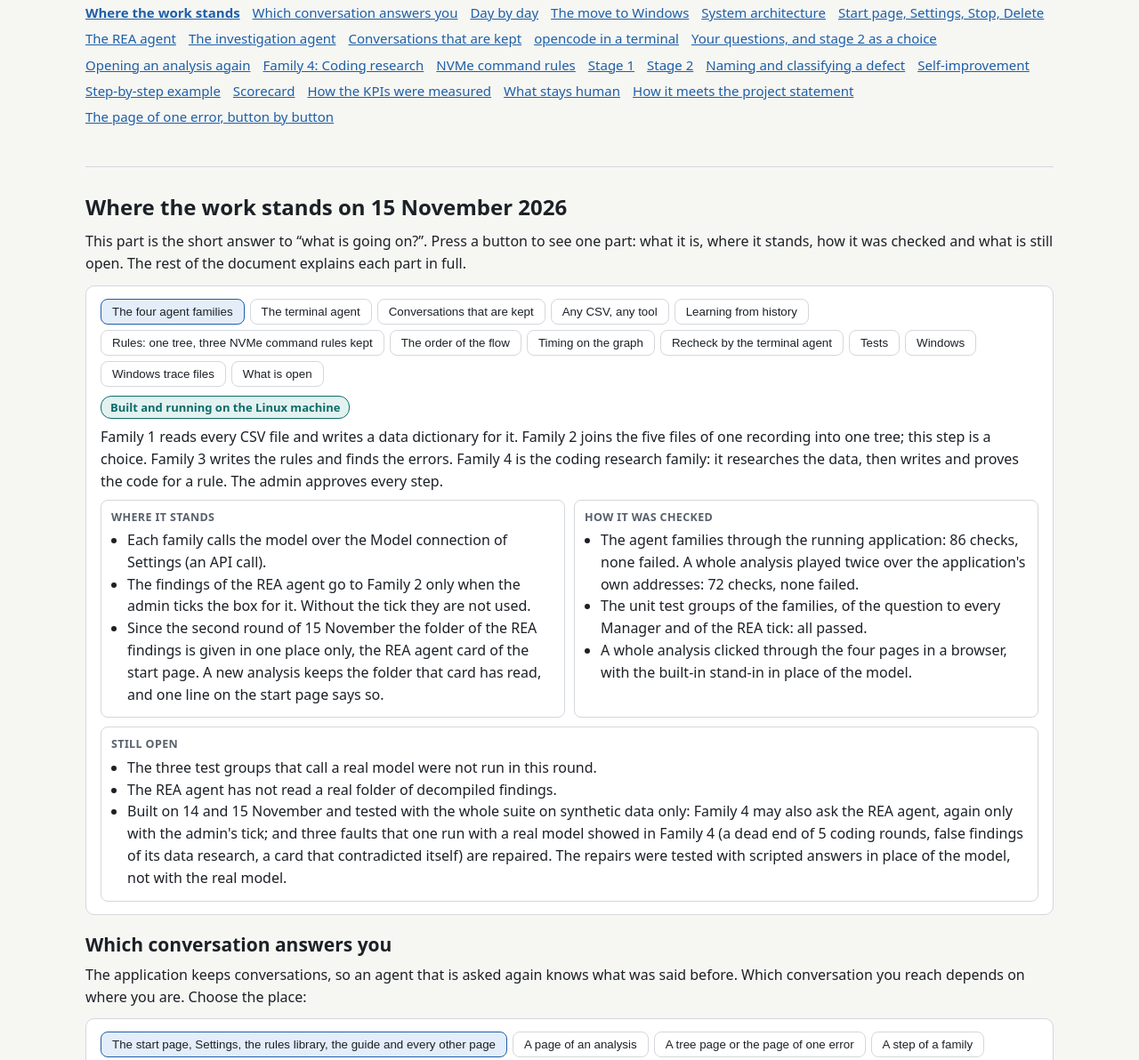
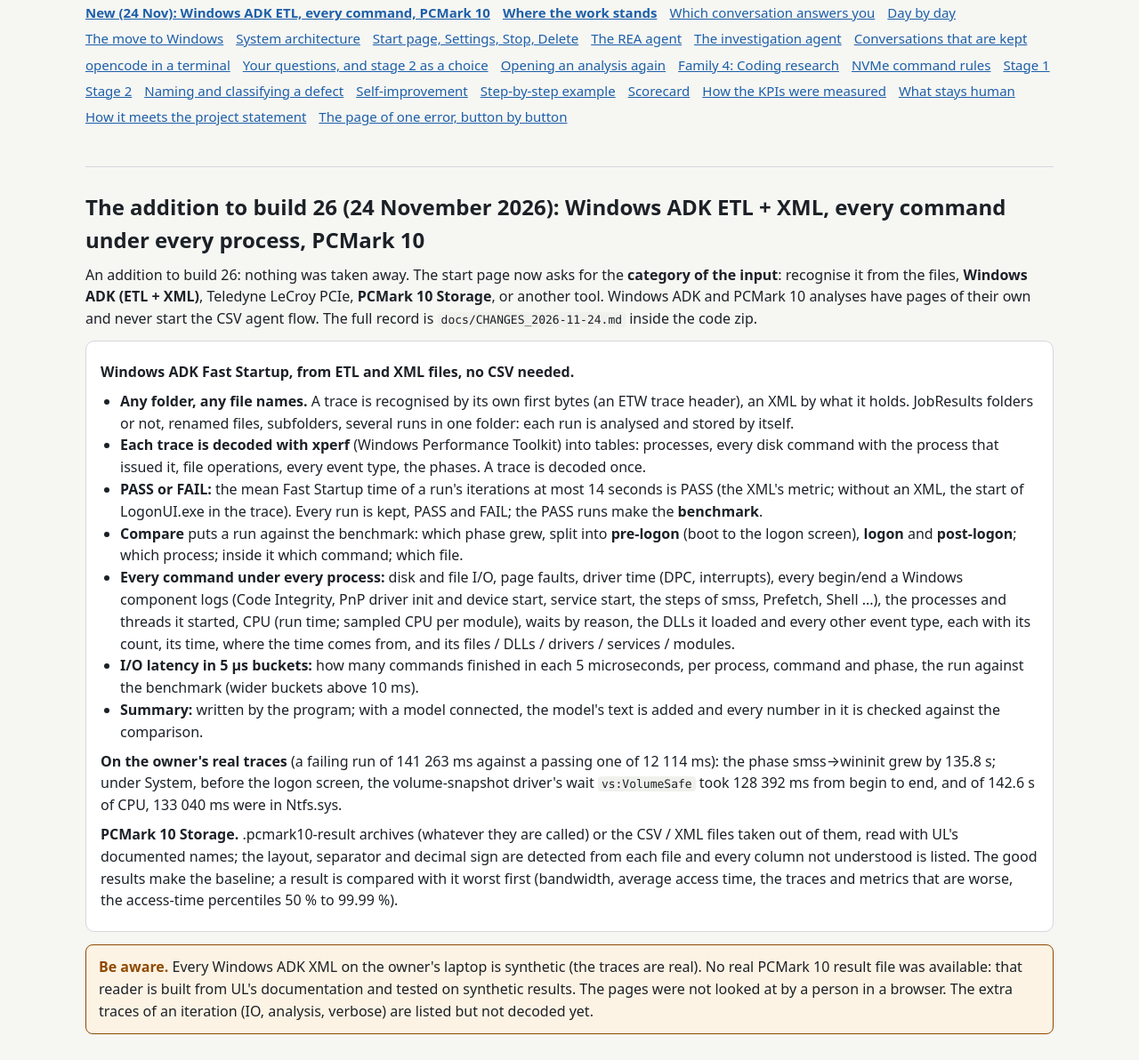
Before and after one commit to Gangasagarhl/Tempororay, a plain HTML site: page document.html in a window 1280 px wide. Shown: the part 318-1510 px from the top of the page at 89% size. Drawn offline with Linux system fonts and the light colour scheme.

Commit message:
Add build 26 addition (2026-11-24): Windows ADK ETL + XML, every command per process, 5 us I/O latency, PCMark 10 Storage
New code zip field_to_test_loop_2026-11-24_build26_addition_windows_adk_etl_pcmark10.zip (+ SHA256): build 26 plus adk_etl/, pcm10/, their routes, pages and tests; the change record is docs/CHANGES_2026-11-24.md inside the zip. Build 26's zip is kept as it was. README and document.html describe the addition. Whole offline suite on Windows: no group or test has another result than on build 26 (55/73 pass; the same 18 fail on build 26 for Windows reasons).

```diff
--- a/document.html
+++ b/document.html
@@ -126,7 +126,25 @@ details.glos summary{cursor:pointer;color:var(--accent)}
 <h1>SSD failure analysis: from files in a folder to a test script</h1>
 <p class="lead">When a solid-state drive (SSD) fails, an engineer must find out why, and must be able to make the failure happen again. Today that means reading very large recordings by hand. This system reads the recording, finds the errors with fixed code, and produces a test script that replays the failure. AI agents do the drafting, so less human work is needed. A named person, the admin, approves every important step. AI reduces human work here; it does not replace the admin.</p>
 <div class="banner"><b>Be aware.</b> Every recording on this machine is synthetic. None came from a real drive or from the field. No real drive has run a generated test: they ran on a simulated drive. The scorecard at the end says what that means for each claim.</div>
-<nav class="toc"><a href="#now"><b>Where the work stands</b></a><a href="#sessions">Which conversation answers you</a><a href="#days">Day by day</a><a href="#move">The move to Windows</a><a href="#arch">System architecture</a><a href="#settings">Start page, Settings, Stop, Delete</a><a href="#rea">The REA agent</a><a href="#investigate">The investigation agent</a><a href="#kept">Conversations that are kept</a><a href="#terminal">opencode in a terminal</a><a href="#choice">Your questions, and stage 2 as a choice</a><a href="#again">Opening an analysis again</a><a href="#f4">Family 4: Coding research</a><a href="#nvmerules">NVMe command rules</a><a href="#s1">Stage 1</a><a href="#s2">Stage 2</a><a href="#naming">Naming and classifying a defect</a><a href="#loop">Self-improvement</a><a href="#walk">Step-by-step example</a><a href="#score">Scorecard</a><a href="#kpihow">How the KPIs were measured</a><a href="#human">What stays human</a><a href="#meets">How it meets the project statement</a><a href="#buttons">The page of one error, button by button</a></nav>
+<nav class="toc"><a href="#adk"><b>New (24 Nov): Windows ADK ETL, every command, PCMark 10</b></a><a href="#now"><b>Where the work stands</b></a><a href="#sessions">Which conversation answers you</a><a href="#days">Day by day</a><a href="#move">The move to Windows</a><a href="#arch">System architecture</a><a href="#settings">Start page, Settings, Stop, Delete</a><a href="#rea">The REA agent</a><a href="#investigate">The investigation agent</a><a href="#kept">Conversations that are kept</a><a href="#terminal">opencode in a terminal</a><a href="#choice">Your questions, and stage 2 as a choice</a><a href="#again">Opening an analysis again</a><a href="#f4">Family 4: Coding research</a><a href="#nvmerules">NVMe command rules</a><a href="#s1">Stage 1</a><a href="#s2">Stage 2</a><a href="#naming">Naming and classifying a defect</a><a href="#loop">Self-improvement</a><a href="#walk">Step-by-step example</a><a href="#score">Scorecard</a><a href="#kpihow">How the KPIs were measured</a><a href="#human">What stays human</a><a href="#meets">How it meets the project statement</a><a href="#buttons">The page of one error, button by button</a></nav>
+
+<h2 id="adk">The addition to build 26 (24 November 2026): Windows ADK ETL + XML, every command under every process, PCMark 10</h2>
+<p>An addition to build 26: nothing was taken away. The start page now asks for the <b>category of the input</b>: recognise it from the files, <b>Windows ADK (ETL + XML)</b>, Teledyne LeCroy PCIe, <b>PCMark 10 Storage</b>, or another tool. Windows ADK and PCMark 10 analyses have pages of their own and never start the CSV agent flow. The full record is <code>docs/CHANGES_2026-11-24.md</code> inside the code zip.</p>
+<div class="card">
+<p><b>Windows ADK Fast Startup, from ETL and XML files, no CSV needed.</b></p>
+<ul>
+<li><b>Any folder, any file names.</b> A trace is recognised by its own first bytes (an ETW trace header), an XML by what it holds. JobResults folders or not, renamed files, subfolders, several runs in one folder: each run is analysed and stored by itself.</li>
+<li><b>Each trace is decoded with xperf</b> (Windows Performance Toolkit) into tables: processes, every disk command with the process that issued it, file operations, every event type, the phases. A trace is decoded once.</li>
+<li><b>PASS or FAIL:</b> the mean Fast Startup time of a run's iterations at most 14 seconds is PASS (the XML's metric; without an XML, the start of LogonUI.exe in the trace). Every run is kept, PASS and FAIL; the PASS runs make the <b>benchmark</b>.</li>
+<li><b>Compare</b> puts a run against the benchmark: which phase grew, split into <b>pre-logon</b> (boot to the logon screen), <b>logon</b> and <b>post-logon</b>; which process; inside it which command; which file.</li>
+<li><b>Every command under every process:</b> disk and file I/O, page faults, driver time (DPC, interrupts), every begin/end a Windows component logs (Code Integrity, PnP driver init and device start, service start, the steps of smss, Prefetch, Shell ...), the processes and threads it started, CPU (run time; sampled CPU per module), waits by reason, the DLLs it loaded and every other event type, each with its count, its time, where the time comes from, and its files / DLLs / drivers / services / modules.</li>
+<li><b>I/O latency in 5 µs buckets:</b> how many commands finished in each 5 microseconds, per process, command and phase, the run against the benchmark (wider buckets above 10 ms).</li>
+<li><b>Summary:</b> written by the program; with a model connected, the model's text is added and every number in it is checked against the comparison.</li>
+</ul>
+<p><b>On the owner's real traces</b> (a failing run of 141 263 ms against a passing one of 12 114 ms): the phase smss&rarr;wininit grew by 135.8 s; under System, before the logon screen, the volume-snapshot driver's wait <code>vs:VolumeSafe</code> took 128 392 ms from begin to end, and of 142.6 s of CPU, 133 040 ms were in Ntfs.sys.</p>
+<p><b>PCMark 10 Storage.</b> .pcmark10-result archives (whatever they are called) or the CSV / XML files taken out of them, read with UL's documented names; the layout, separator and decimal sign are detected from each file and every column not understood is listed. The good results make the baseline; a result is compared with it worst first (bandwidth, average access time, the traces and metrics that are worse, the access-time percentiles 50 % to 99.99 %).</p>
+</div>
+<div class="banner"><b>Be aware.</b> Every Windows ADK XML on the owner's laptop is synthetic (the traces are real). No real PCMark 10 result file was available: that reader is built from UL's documentation and tested on synthetic results. The pages were not looked at by a person in a browser. The extra traces of an iteration (IO, analysis, verbose) are listed but not decoded yet.</div>
 
 <h2 id="now">Where the work stands on 15 November 2026</h2>
 <p>This part is the short answer to &ldquo;what is going on?&rdquo;. Press a button to see one part: what it is, where it stands, how it was checked and what is still open. The rest of the document explains each part in full.</p>
```
Also changed, not shown: field_to_test_loop_2026-11-24_build26_addition_windows_adk_etl_pcmark10.SHA256.txt (added), 2 other files.
